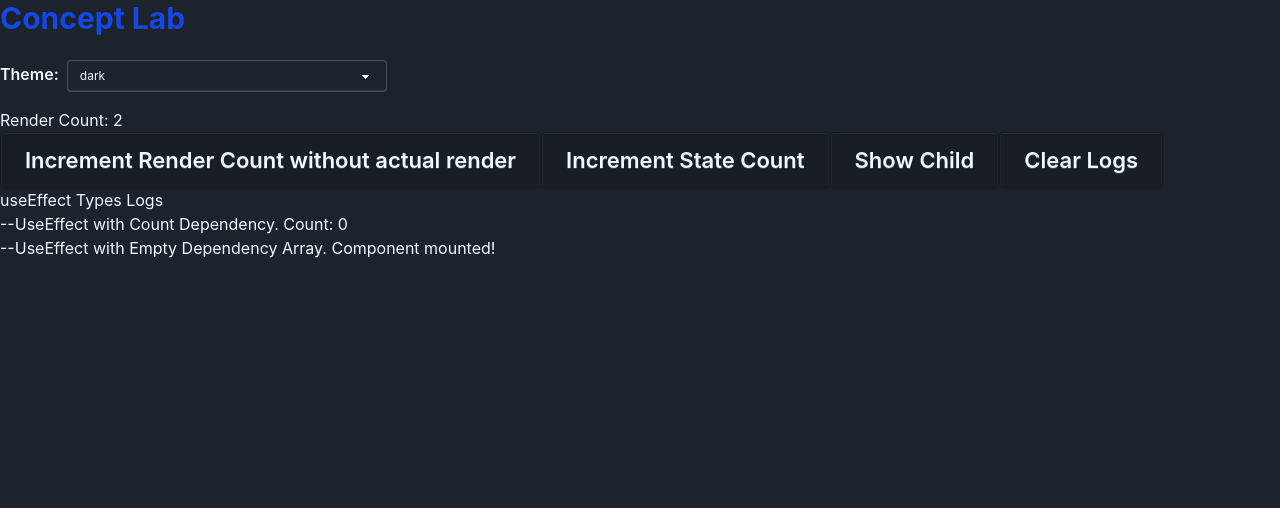
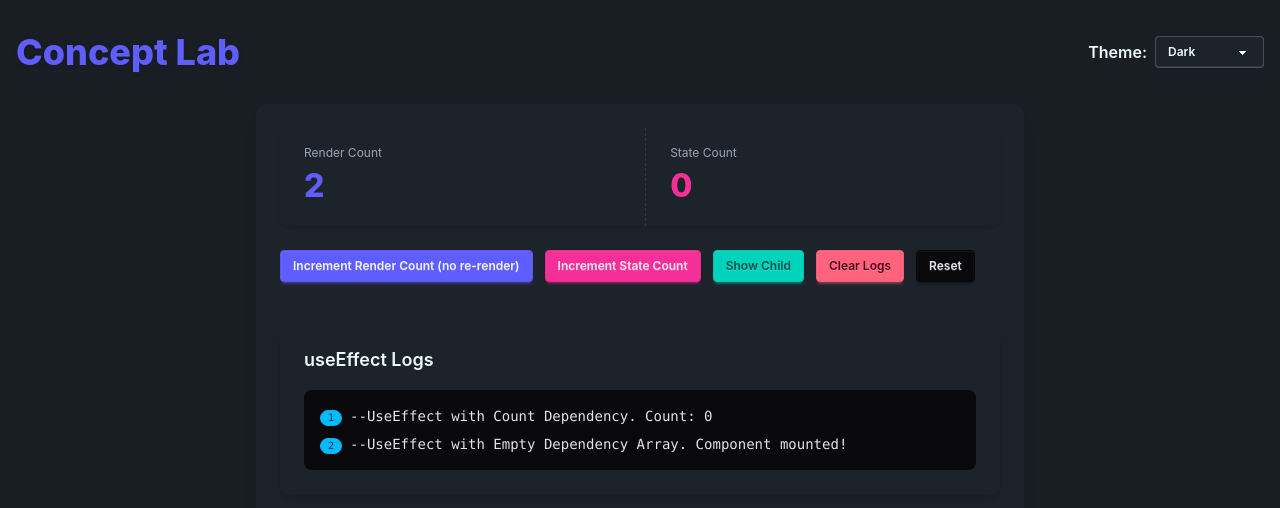
Before and after one commit to SSlimShady/concept-lab, a Next.js app in the folder apps/frontend/: page /react/use-effect in a window 1280 px wide. Shown: the top 508 px of the page. Built offline with nearby package versions, Linux system fonts and the light colour scheme.

Commit message:
improved design

```diff
--- a/apps/frontend/app/layout.tsx
+++ b/apps/frontend/app/layout.tsx
@@ -1,7 +1,7 @@
 "use client";
 import "./globals.css";
 import type { ReactNode } from "react";
-import { createContext, useState } from "react";
+import { useState } from "react";
 import Link from "next/link";
 import { daisyuiThemes } from "constants";
 
@@ -11,26 +11,31 @@ export default function RootLayout({ children }: { children: ReactNode }) {
   return (
     <html lang="en" data-theme={theme}>
       <body>
-        <main className="">
-          <h1 className="text-3xl font-bold mb-6 text-blue-700">
+        <main className="min-h-screen bg-base-200 px-4 py-8">
+          <div className="flex items-center justify-between mb-8">
+            <h1 className="text-4xl font-extrabold text-primary drop-shadow">
               <Link href="/">Concept Lab</Link>
             </h1>
-
-          <div className="mb-4">
-            <label className="mr-2 font-semibold">Theme:</label>
+            <div className="flex items-center">
+              <label className="mr-2 font-semibold text-base-content">
+                Theme:
+              </label>
               <select
-              className="select select-bordered select-sm"
+                className="select select-bordered select-sm capitalize bg-base-100 text-base-content font-semibold"
                 value={theme}
                 onChange={(e) => setTheme(e.target.value)}
               >
                 {daisyuiThemes?.map((t: string) => (
-                <option key={t} value={t}>
-                  {t}
+                  <option key={t} value={t} className="capitalize">
+                    {t.replace(/-/g, " ")}
                   </option>
                 ))}
               </select>
             </div>
+          </div>
+          <section className="max-w-3xl mx-auto bg-base-100 rounded-xl shadow-lg p-6">
             {children}
+          </section>
         </main>
       </body>
     </html>
--- a/apps/frontend/app/page.tsx
+++ b/apps/frontend/app/page.tsx
@@ -2,32 +2,58 @@ import Link from "next/link";
 
 export default function Home() {
   return (
-    <div>
-      <h2>
-        {" "}
+    <div className="flex flex-col items-center gap-8">
+      <div className="hero bg-base-100 rounded-xl shadow-lg p-8 w-full max-w-2xl">
+        <div className="hero-content flex-col">
+          <h2 className="text-3xl font-bold text-primary mb-2">
             <Link href="/">Welcome to Concept Lab</Link>
           </h2>
-      <p>
-        Explore React, Python, SQL, NoSQL, and FastAPI concepts from beginner to
-        advanced.
+          <p className="text-base-content mb-4">
+            Explore <span className="font-semibold text-secondary">React</span>,{" "}
+            <span className="font-semibold text-secondary">Python</span>,{" "}
+            <span className="font-semibold text-secondary">SQL</span>,{" "}
+            <span className="font-semibold text-secondary">NoSQL</span>, and{" "}
+            <span className="font-semibold text-secondary">FastAPI</span>{" "}
+            concepts from beginner to advanced.
           </p>
-      <ul>
+          <ul className="menu menu-vertical rounded-box bg-base-200 shadow w-full max-w-xs space-y-3">
             <li>
-          <a href="/react">React</a>
+              <Link
+                className="btn btn-outline btn-primary w-full"
+                href="/react"
+              >
+                React
+              </Link>
             </li>
             <li>
-          <a href="/python">Python</a>
+              <Link
+                className="btn btn-outline btn-secondary w-full"
+                href="/python"
+              >
+                Python
+              </Link>
             </li>
             <li>
-          <a href="/sql">SQL</a>
+              <Link className="btn btn-outline btn-accent w-full" href="/sql">
+                SQL
+              </Link>
             </li>
             <li>
-          <a href="/nosql">NoSQL</a>
+              <Link className="btn btn-outline btn-info w-full" href="/nosql">
+                NoSQL
+              </Link>
             </li>
             <li>
-          <a href="/fastapi">FastAPI</a>
+              <Link
+                className="btn btn-outline btn-warning w-full"
+                href="/fastapi"
+              >
+                FastAPI
+              </Link>
             </li>
           </ul>
         </div>
+      </div>
+    </div>
   );
 }
--- a/apps/frontend/app/react/page.tsx
+++ b/apps/frontend/app/react/page.tsx
@@ -1,25 +1,47 @@
 import Link from "next/link";
+
+const guides = [
+  { href: "/react/use-effect", label: "useEffect Guide", color: "btn-primary" },
+  {
+    href: "/react/use-context",
+    label: "useContext Guide",
+    color: "btn-secondary",
+  },
+  { href: "/react/use-memo", label: "useMemo Guide", color: "btn-accent" },
+  {
+    href: "/react/use-callback",
+    label: "useCallback Guide",
+    color: "btn-info",
+  },
+  {
+    href: "/react/use-reducer",
+    label: "useReducer Guide",
+    color: "btn-warning",
+  },
+];
 
 const ReactGuide = () => {
   return (
-    <div>
-      <ul>
-        <li>
-          <Link href="/react/use-effect">Go to useEffect Guide</Link>
-        </li>
-        <li>
-          <Link href="/react/use-context">Go to useContext Guide</Link>
-        </li>
-        <li>
-          <Link href="/react/use-memo">Go to useMemo Guide</Link>
-        </li>
-        <li>
-          <Link href="/react/use-callback">Go to useCallback Guide</Link>
-        </li>
-        <li>
-          <Link href="/react/use-reducer">Go to useReducer Guide</Link>
-        </li>
-      </ul>
+    <div className="max-w-2xl mx-auto mt-8">
+      <div className="card bg-base-100 shadow-xl">
+        <div className="card-body">
+          <h2 className="card-title text-primary text-2xl mb-4">
+            React Hooks Guide
+          </h2>
+          <ul className="menu menu-vertical rounded-box bg-base-200 shadow w-full space-y-3">
+            {guides.map((guide) => (
+              <li key={guide.href}>
+                <Link
+                  className={`btn btn-outline w-full ${guide.color}`}
+                  href={guide.href}
+                >
+                  {guide.label}
+                </Link>
+              </li>
+            ))}
+          </ul>
+        </div>
+      </div>
     </div>
   );
 };
--- a/apps/frontend/app/react/use-effect/page.tsx
+++ b/apps/frontend/app/react/use-effect/page.tsx
@@ -1,5 +1,5 @@
 "use client";
-import { useContext, useEffect, useRef, useState } from "react";
+import { useEffect, useRef, useState } from "react";
 
 function ChildExample({
   handleEffect,
@@ -8,15 +8,19 @@ function ChildExample({
 }) {
   useEffect(() => {
     handleEffect(
-      "--UseEffect with Empty Dependency Array. Child component mounted!"
+      "--(Child) UseEffect with Empty Dependency Array. Child component mounted!"
     );
     return () => {
       handleEffect(
-        "--UseEffect with Empty Dependency Array. Child component unmounted!"
+        "--(Child) UseEffect with Empty Dependency Array. Child component unmounted!"
       );
     };
   }, []);
-  return <h2>I am the Child component</h2>;
+  return (
+    <div className="alert alert-info mt-4">
+      <span>I am the Child component</span>
+    </div>
+  );
 }
 
 export const useEffectGuide = () => {
@@ -54,40 +58,93 @@ export const useEffectGuide = () => {
     setLogs([]);
   };
 
+  const reset = () => {
+    clearLogs();
+    setShowChild(false);
+    setUseStateCount(0);
+    renderCount.current = 0;
+  };
+
   return (
-    <div>
-      <h2>{`Render Count: ${renderCount.current}`}</h2>
+    <div className="flex flex-col gap-6">
+      <div className="stats shadow w-full bg-base-100">
+        <div className="stat">
+          <div className="stat-title">Render Count</div>
+          <div className="stat-value text-primary">{renderCount.current}</div>
+        </div>
+        <div className="stat">
+          <div className="stat-title">State Count</div>
+          <div className="stat-value text-secondary">{useStateCount}</div>
+        </div>
+      </div>
+
+      <div className="flex flex-wrap gap-3">
+        <div className="tooltip" data-tip="useRef">
           <button
-        className="btn btn-xs sm:btn-sm md:btn-md lg:btn-lg xl:btn-xl"
+            className="btn btn-primary btn-sm"
             onClick={() => renderCount.current++}
           >
-        Increment Render Count without actual render
+            Increment Render Count (no re-render)
           </button>
+        </div>
+        <div className="tooltip" data-tip="useState">
           <button
-        className="btn btn-xs sm:btn-sm md:btn-md lg:btn-lg xl:btn-xl"
+            className="btn btn-secondary btn-sm"
             onClick={() => setUseStateCount((prevCount) => prevCount + 1)}
           >
             Increment State Count
           </button>
+        </div>
+        <div className="tooltip" data-tip="useState">
           <button
-        className="btn btn-xs sm:btn-sm md:btn-md lg:btn-lg xl:btn-xl"
+            className={`btn btn-accent btn-sm ${
+              showChild ? "btn-outline" : ""
+            }`}
             onClick={() => setShowChild((prevShow) => !prevShow)}
           >
             {showChild ? "Hide Child" : "Show Child"}
           </button>
-      <button
-        className="btn btn-xs sm:btn-sm md:btn-md lg:btn-lg xl:btn-xl"
-        onClick={clearLogs}
-      >
+        </div>
+        <div className="tooltip" data-tip="useState">
+          <button className="btn btn-error btn-sm" onClick={clearLogs}>
             Clear Logs
           </button>
-      <h1>useEffect Types Logs</h1>
-      <ul>
+        </div>
+        <div className="tooltip" data-tip="useState">
+          <button className="btn btn-neutral btn-sm" onClick={reset}>
+            Reset
+          </button>
+        </div>
+      </div>
+      {showChild && <ChildExample handleEffect={handleChildEffects} />}
+      <div className="card bg-base-100 shadow-lg mt-4">
+        <div className="card-body">
+          <h2 className="card-title text-lg mb-2">useEffect Logs</h2>
+          <div
+            className="bg-neutral text-neutral-content rounded-lg p-4 max-h-64 overflow-y-auto font-mono text-sm"
+            ref={(el) => {
+              if (el) {
+                el.scrollTop = el.scrollHeight;
+              }
+            }}
+          >
+            {logs.length === 0 ? (
+              <div className="opacity-50">No logs yet.</div>
+            ) : (
+              <ul className="space-y-2">
                 {logs.map((log, index) => (
-          <li key={index}>{log}</li>
+                  <li key={index} className="flex items-start gap-2">
+                    <span className="badge badge-xs badge-info mt-1">
+                      {index + 1}
+                    </span>
+                    <span>{log}</span>
+                  </li>
                 ))}
               </ul>
-      {showChild && <ChildExample handleEffect={handleChildEffects} />}
+            )}
+          </div>
+        </div>
+      </div>
     </div>
   );
 };
```
Lines whose indentation alone changed are shown as unchanged.
